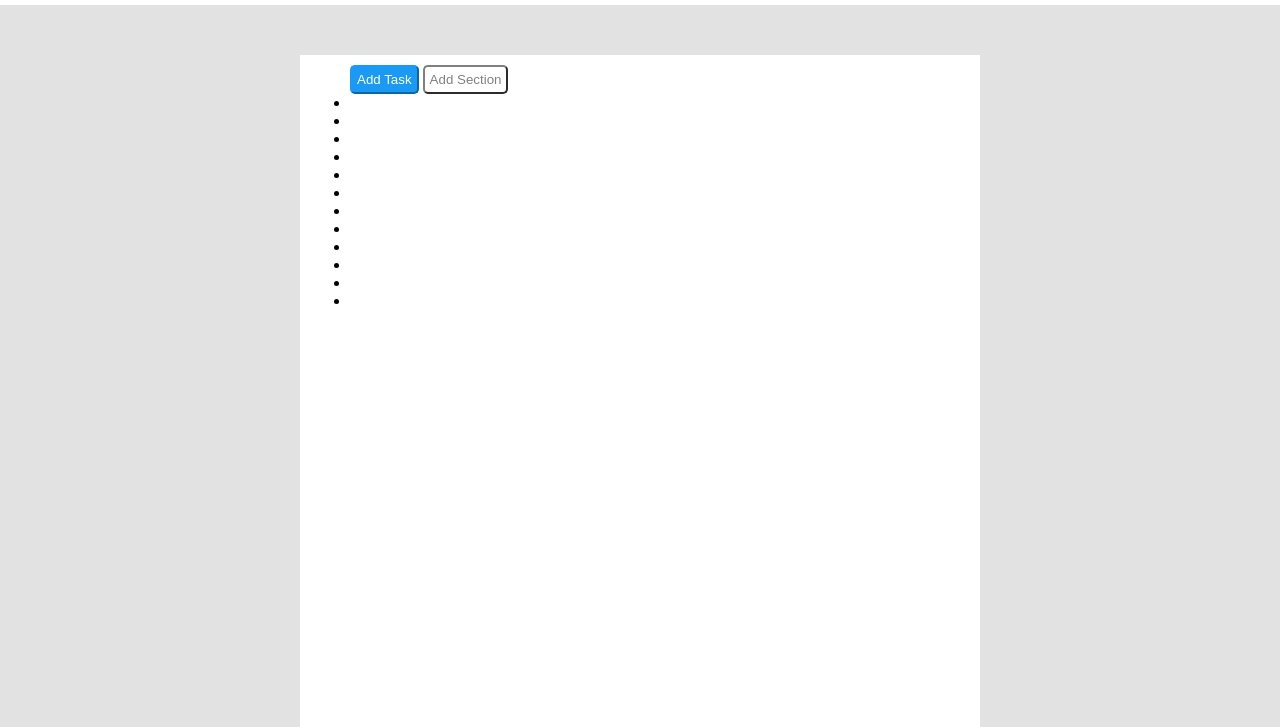
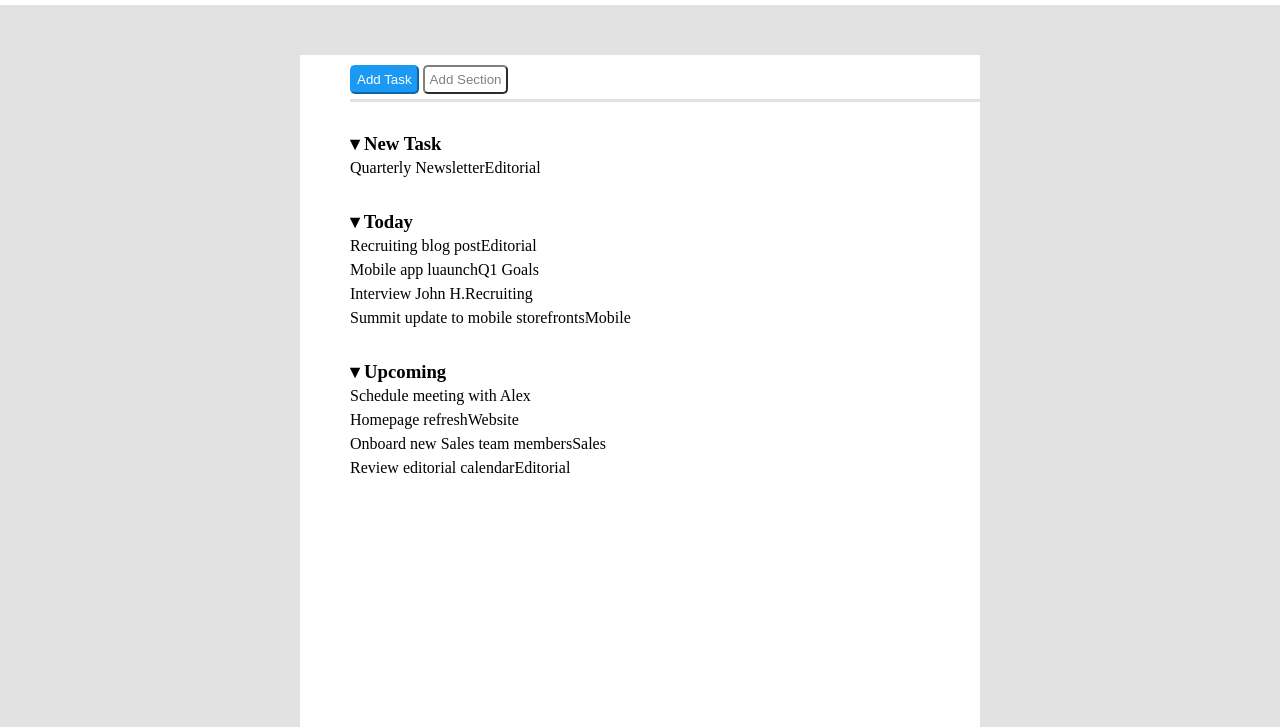
Before and after one commit to claraloforti/html-css-toboolist, a plain HTML site: page index.html in a window 1280 px wide. Shown: the part 73-800 px from the top of the page. Drawn offline with Linux system fonts and the light colour scheme.

Commit message:
feat: creo lista

```diff
--- a/index.html
+++ b/index.html
@@ -14,33 +14,31 @@
     </header>
 
     <!--Main-->
-    <main>
-        <container class="main-container">
-            <div>
+    <main class="container">
+            <section class="bottoni">
                 <input class="add-task-button" type="button" value="Add Task">
                 <input class="add-section-button" type="button" value="Add Section">
-            </div>
-            <div>
+            </section>
+
+            <section class="sezione-lista">
                 <ul>
-                    <li>
-                        <li></li>
+                    <li class="titoli-lista"><h3>&blacktriangledown; New Task</h3>
+                        <li>Quarterly Newsletter<lable class="editorial-lable">Editorial</lable></li>
                     </li>
-                    <li>
-                        <li></li>
-                        <li></li>
-                        <li></li>
-                        <li></li>
+                    <li class="titoli-lista"><h3>&blacktriangledown; Today</h3>
+                        <li>Recruiting blog post<lable class="editorial-lable">Editorial</lable></li>
+                        <li>Mobile app luaunch<lable class="q1-goals-lable">Q1 Goals</lable></li>
+                        <li>Interview John H.<lable class="recruiting-lable">Recruiting</lable></li>
+                        <li>Summit update to mobile storefronts<lable class="mobile-lable">Mobile</lable></li>
                     </li>
-                    <li>
-                        <li></li>
-                        <li></li>
-                        <li></li>
-                        <li></li>
+                    <li class="titoli-lista"><h3>&blacktriangledown; Upcoming</h3>
+                        <li>Schedule meeting with Alex</li>
+                        <li>Homepage refresh<lable class="website-lable">Website</lable></li>
+                        <li>Onboard new Sales team members<lable class="sales-lable">Sales</lable></li>
+                        <li>Review editorial calendar<lable class="editorial-lable">Editorial</lable></li>
                     </li>
                 </ul>
-
-            </div>
-        </container>
+            </section>
     </main>
 
 </body>
--- a/styles/style.css
+++ b/styles/style.css
@@ -30,7 +30,7 @@ main {
     background-color: white;
     padding-left: 50px;
     padding-top: 10px;
-    margin-top: 50px;
+     margin-top: 50px;
     margin-bottom: 50px;
     margin-left: 300px;
     margin-right: 300px;
@@ -52,3 +52,17 @@ main {
     border-color: grey;
     padding: 5px;
 }
+
+.bottoni {
+margin-bottom: 5px;
+}
+
+ul {
+    list-style-type: none;
+    border-top: 3px solid rgba(128, 128, 128, 0.227);
+    line-height: 1.5em;
+}
+
+h3 {
+    margin-top: 30px;
+}
```
